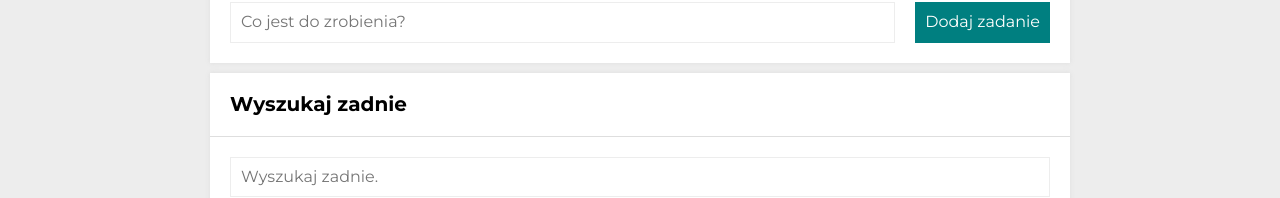
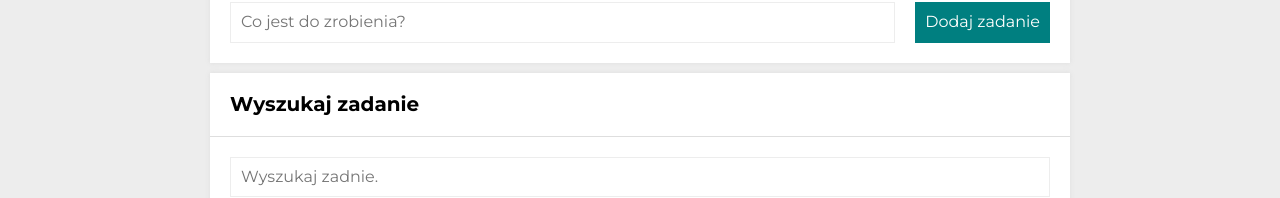
Before and after one commit to namerafal/todos-list-react, a React (Create React App) app: page /#/zadania in a window 1280 px wide. Shown: the part 200-398 px from the top of the page. Built offline with nearby package versions, Linux system fonts and the light colour scheme.

Commit message:
Added attribute disabled to the button

```diff
--- a/src/features/tasks/TasksPage/index.js
+++ b/src/features/tasks/TasksPage/index.js
@@ -19,15 +19,19 @@ function TasksPage() {
       <AppSection
         title="Dodaj nowe zadanie"
         extraHeaderContent={
-          <Button onClick={() => dispatch(fetchExampleTasks())}>
+          <Button
+            onClick={() => dispatch(fetchExampleTasks())}
+            disabled={isLoading}
+          >
             {isLoading ? "Pobieram zadania" : "Pobierz przykładowe zadania"}
+
           </Button>
         }
         body={<Form />}
       />
 
       <AppSection
-        title="Wyszukaj zadnie"
+        title="Wyszukaj zadanie"
         body={<Search />}
       />
 
```
